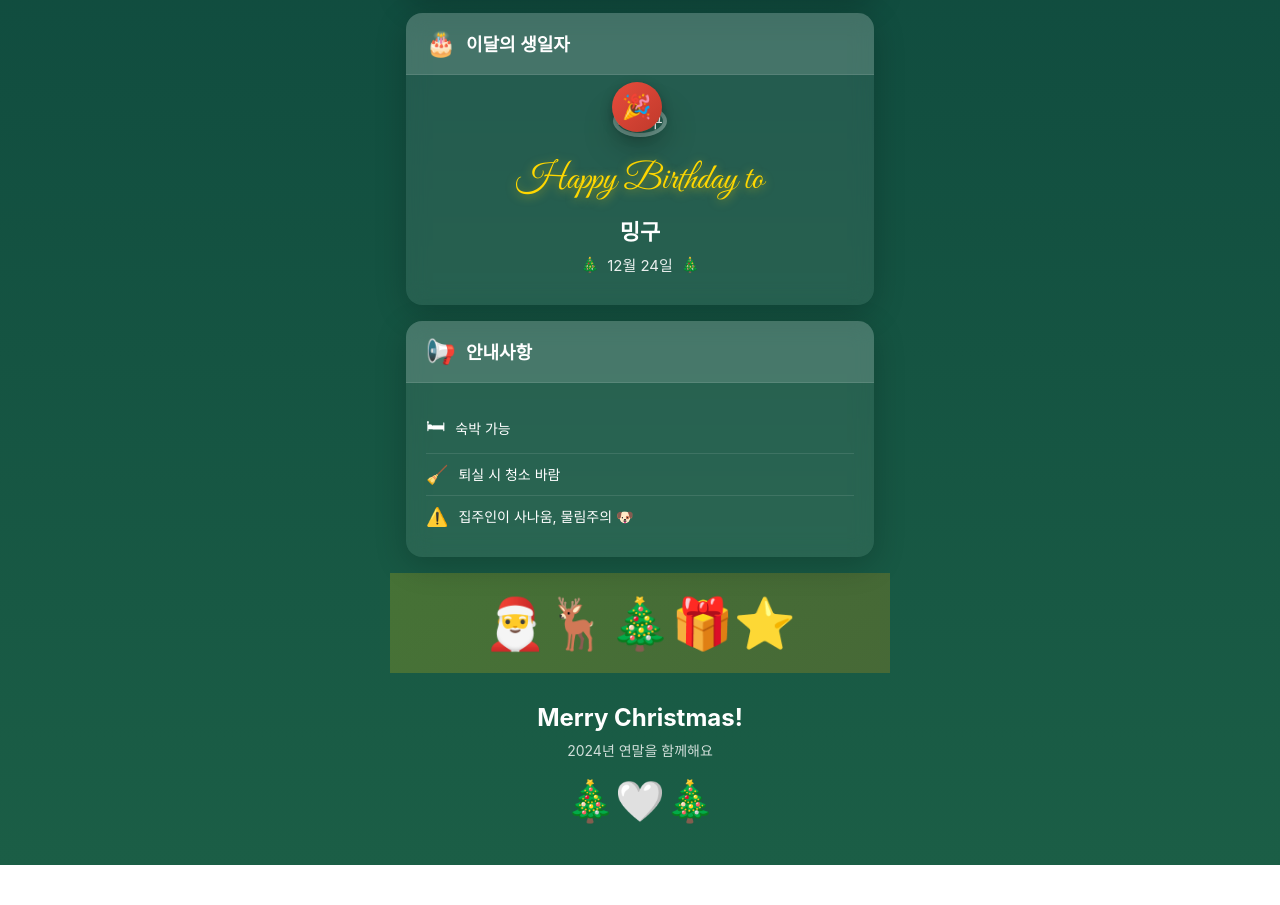
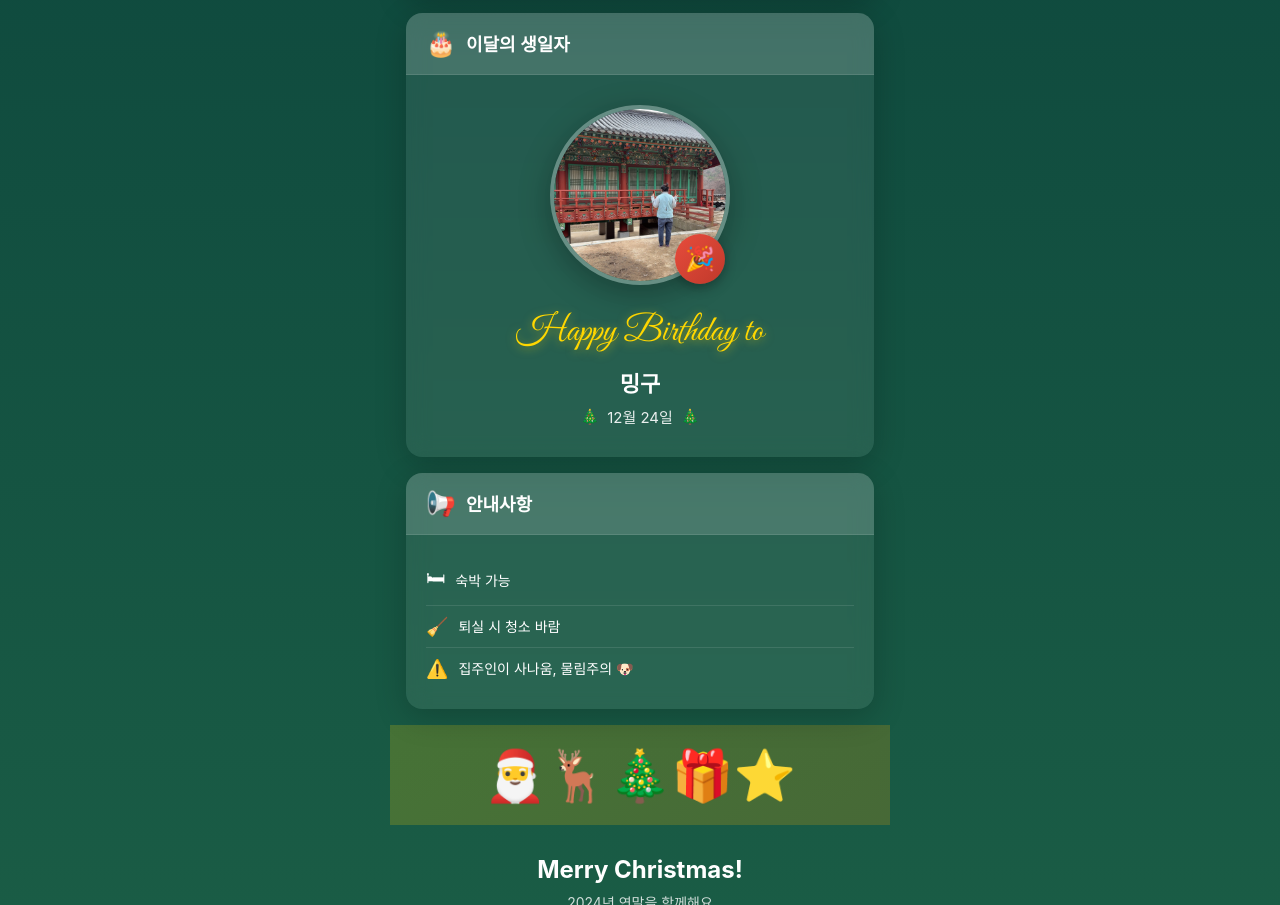
Before and after one commit to bhin-dede/christmas-invite, a plain HTML site: page christmas-invite.html in a window 1280 px wide. Shown: the part 1163-2068 px from the top of the page. Before the commit the page ends 2028 px from the top, so only its background shows below. Drawn offline with Linux system fonts and the light colour scheme.

Commit message:
Update christmas-invite.html

```diff
--- a/christmas-invite.html
+++ b/christmas-invite.html
@@ -476,8 +476,7 @@
             </div>
             <div class="birthday-section">
                 <div class="birthday-photo-wrapper">
-                    <!-- 이미지 경로를 여기서 변경하세요 -->
-                    <img src="birthday-photo.jpg" alt="밍구" class="birthday-photo">
+                    <img src="https://bhin-dede.github.io/christmas-invite/KakaoTalk_20251217_155834150.jpg" alt="밍구" class="birthday-photo">
                     <div class="birthday-badge">🎉</div>
                 </div>
                 <div class="birthday-script">Happy Birthday to</div>
```
